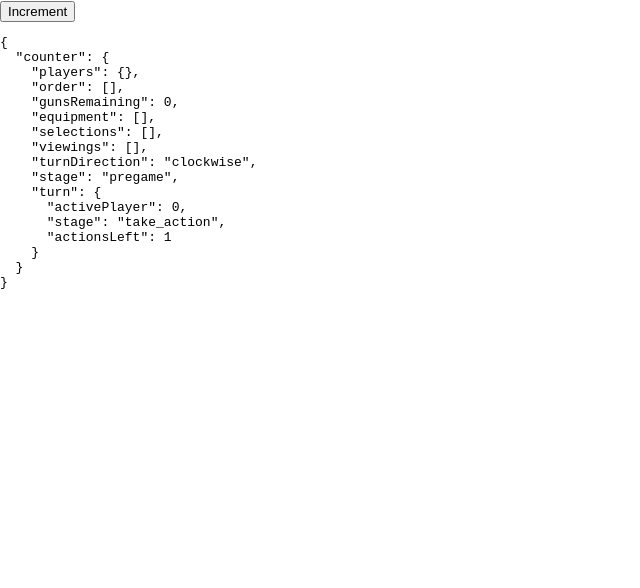
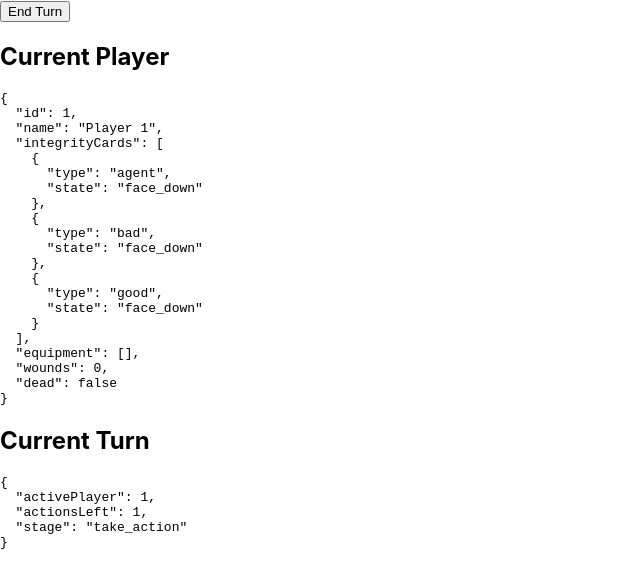
Before and after one commit to zeddic/good-cop-bad-cop, a React (Create React App) app: page / in a window 1280 px wide. Shown: the top 588 px of the page, without its empty margins (0-640 px from the left). Built offline with nearby package versions, Linux system fonts and the light colour scheme.

Commit message:
Setup reselect

```diff
--- a/package.json
+++ b/package.json
@@ -17,6 +17,7 @@
     "react-dom": "^17.0.1",
     "react-redux": "^7.2.2",
     "react-scripts": "4.0.1",
+    "reselect": "^4.0.0",
     "rxjs": "^6.6.3",
     "typescript": "^4.0.3",
     "web-vitals": "^0.2.4"
--- a/src/app/App.tsx
+++ b/src/app/App.tsx
@@ -1,20 +1,32 @@
 import {useDispatch, useSelector} from 'react-redux';
 import {gameSlice} from '../game/game_store.ts';
+import {selectCurrentPlayer, selectTurn} from '../game/selectors';
 import './App.css';
 import {selectAll} from './store';
 
 function App() {
   const allState = useSelector(selectAll);
+  const currentPlayer = useSelector(selectCurrentPlayer);
+  const turn = useSelector(selectTurn);
+
   const dispatch = useDispatch();
 
   function increment() {
     dispatch(gameSlice.actions.increment());
   }
 
+  function endTurn() {
+    dispatch(gameSlice.actions.endTurn());
+  }
+
   return (
     <div className="App">
-      <button onClick={increment}>Increment</button>
-      <pre>{JSON.stringify(allState, null, 2)}</pre>
+      <button onClick={endTurn}>End Turn</button>
+      {/* <pre>{JSON.stringify(allState, null, 2)}</pre> */}
+      <h2>Current Player</h2>
+      <pre>{JSON.stringify(currentPlayer, null, 2)}</pre>
+      <h2>Current Turn</h2>
+      <pre>{JSON.stringify(turn, null, 2)}</pre>
     </div>
   );
 }
--- a/src/app/store.ts
+++ b/src/app/store.ts
@@ -1,10 +1,9 @@
 import {configureStore} from '@reduxjs/toolkit';
 import {gameSlice} from '../game/game_store.ts';
-// import counterReducer from '../features/counter/counterSlice';
 
 export const store = configureStore({
   reducer: {
-    counter: gameSlice.reducer,
+    game: gameSlice.reducer,
   },
 });
 
--- a/src/game/game_store.ts.ts
+++ b/src/game/game_store.ts.ts
@@ -1,5 +1,7 @@
 import {createSlice, PayloadAction} from '@reduxjs/toolkit';
 import {GameStage, GameState, TurnDirection, TurnStage} from './models';
+import {setupGame} from './setup';
+import {endTurn} from './turn_actions';
 
 const INITIAL_STATE: GameState = {
   players: {},
@@ -19,12 +21,15 @@ const INITIAL_STATE: GameState = {
 
 export const gameSlice = createSlice({
   name: 'game',
-  initialState: INITIAL_STATE,
+  initialState: setupGame(4), // <-- temporary for testing
   reducers: {
     increment: state => {
       state.gunsRemaining += 1;
     },
     pickupGun: state => {},
     aimGun: (state, action: PayloadAction<number>) => {},
+    endTurn: state => {
+      endTurn(state);
+    },
   },
 });
--- /dev/null
+++ b/src/game/selectors.ts
@@ -0,0 +1,12 @@
+import {createSelector} from 'reselect';
+
+export function selectGame(rootState: any) {
+  return rootState.game;
+}
+
+export const selectCurrentPlayer = createSelector(selectGame, state => {
+  const active = state.turn.activePlayer;
+  return state.players[active];
+});
+
+export const selectTurn = createSelector(selectGame, s => s.turn);
```
